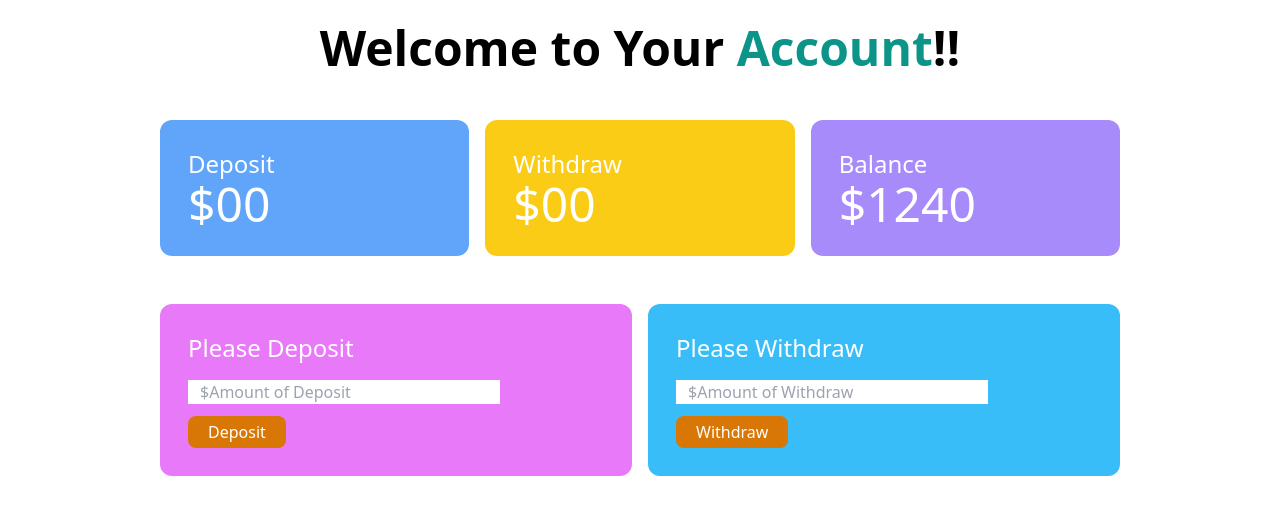
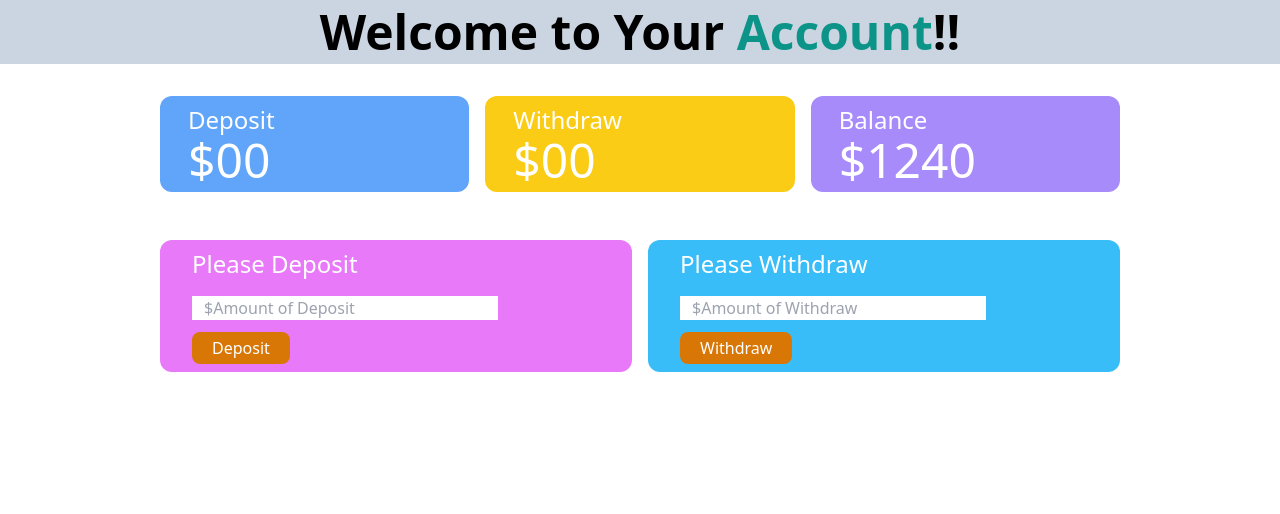
Before and after one commit to AH-Araf/Bank_Project, a plain HTML site: page bank.html in a window 1280 px wide. Drawn offline with nearby package versions, Linux system fonts and the light colour scheme.

Commit message:
Alhamdulillah

```diff
--- a/bank.html
+++ b/bank.html
@@ -9,20 +9,20 @@
 </head>
 <body>
     <header>
-        <h1 class="text-5xl text-center mt-6 font-semibold ">Welcome to Your <span class="font-bold text-teal-600">Account</span>!!</h1>
+        <h1 class="text-5xl text-center  font-semibold bg-slate-300 py-2">Welcome to Your <span class="font-bold text-teal-600">Account</span>!!</h1>
     </header>
     <main>
-        <section class="mt-12 text-white container">
-            <div class="grid lg:grid-cols-3 gap-4 w-9/12 mx-auto">
-                <div class="bg-blue-400 p-7 rounded-xl">
+        <section class="mt-8 text-white container">
+            <div class="grid lg:grid-cols-3  gap-4 w-9/12 mx-auto">
+                <div class="bg-blue-400 px-7 py-2 rounded-xl">
                     <h4 class="text-2xl">Deposit</h4>
                     <h2  class="text-5xl">$<span id="deposit-total">00</span></h2>
                 </div>
-                <div class="bg-yellow-400 p-7 rounded-xl">
+                <div class="bg-yellow-400 px-7 py-2 rounded-xl">
                     <h4 class="text-2xl">Withdraw</h4>
                     <h2 class="text-5xl">$<span id="withdraw-total">00</span></h2>
                 </div>
-                <div class="bg-violet-400 p-7 rounded-xl">
+                <div class="bg-violet-400 px-7 py-2  rounded-xl">
                     <h4 class="text-2xl">Balance</h4>
                     <h2 class="text-5xl">$<span id="balance-total">1240</span></h2>
                 </div>
@@ -33,13 +33,13 @@
 
         <section class="mt-12">
             <div class="grid lg:grid-cols-2 gap-4 w-9/12 mx-auto">
-                <div class="bg-fuchsia-400 p-7 rounded-xl">
+                <div class="bg-fuchsia-400 px-8 py-2 rounded-xl">
                     <h4 class="text-2xl mb-4  text-white">Please Deposit</h4>
                     <input class="w-9/12 block mb-3 px-3" type="text" name="" id="deposit-field" placeholder="$Amount of Deposit">
                     <button id="btn-deposit" class="bg-amber-600 hover:bg-red-600 px-5 py-1 text-white font-medium rounded-lg">Deposit</button>
                 </div>
 
-                <div class="bg-sky-400 p-7 rounded-xl">
+                <div class="bg-sky-400 px-8 py-2 rounded-xl">
                     <h4 class="text-2xl mb-4  text-white">Please Withdraw</h4>
                     <input class="w-9/12 block mb-3 px-3" type="text" name="" id="withdraw-field" placeholder="$Amount of Withdraw">
                     <button id="btn-withdraw" class="bg-amber-600 hover:bg-red-600 px-5 py-1 text-white font-medium rounded-lg">Withdraw</button>
```
Also changed, not shown: index.html (+1 -1 lines).
